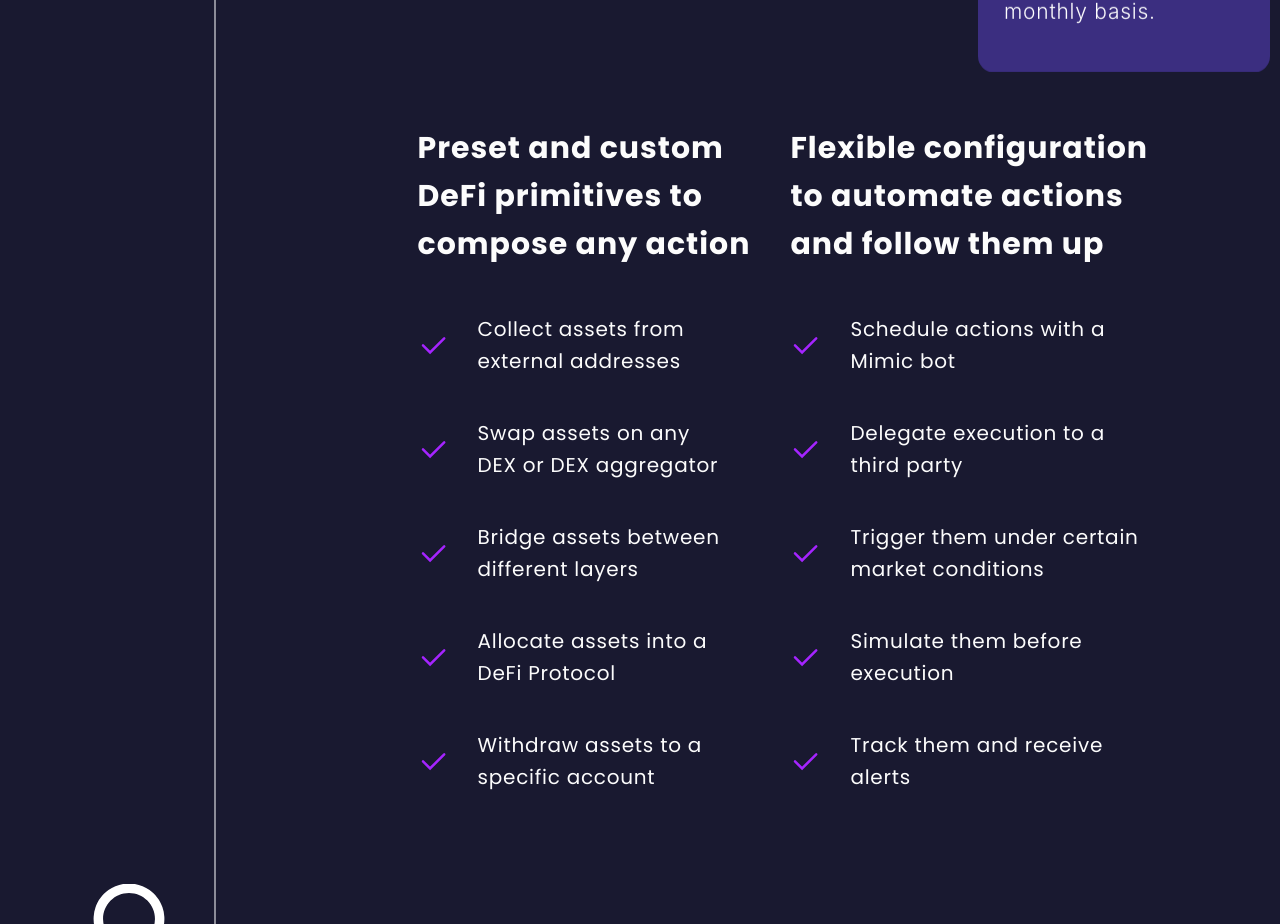
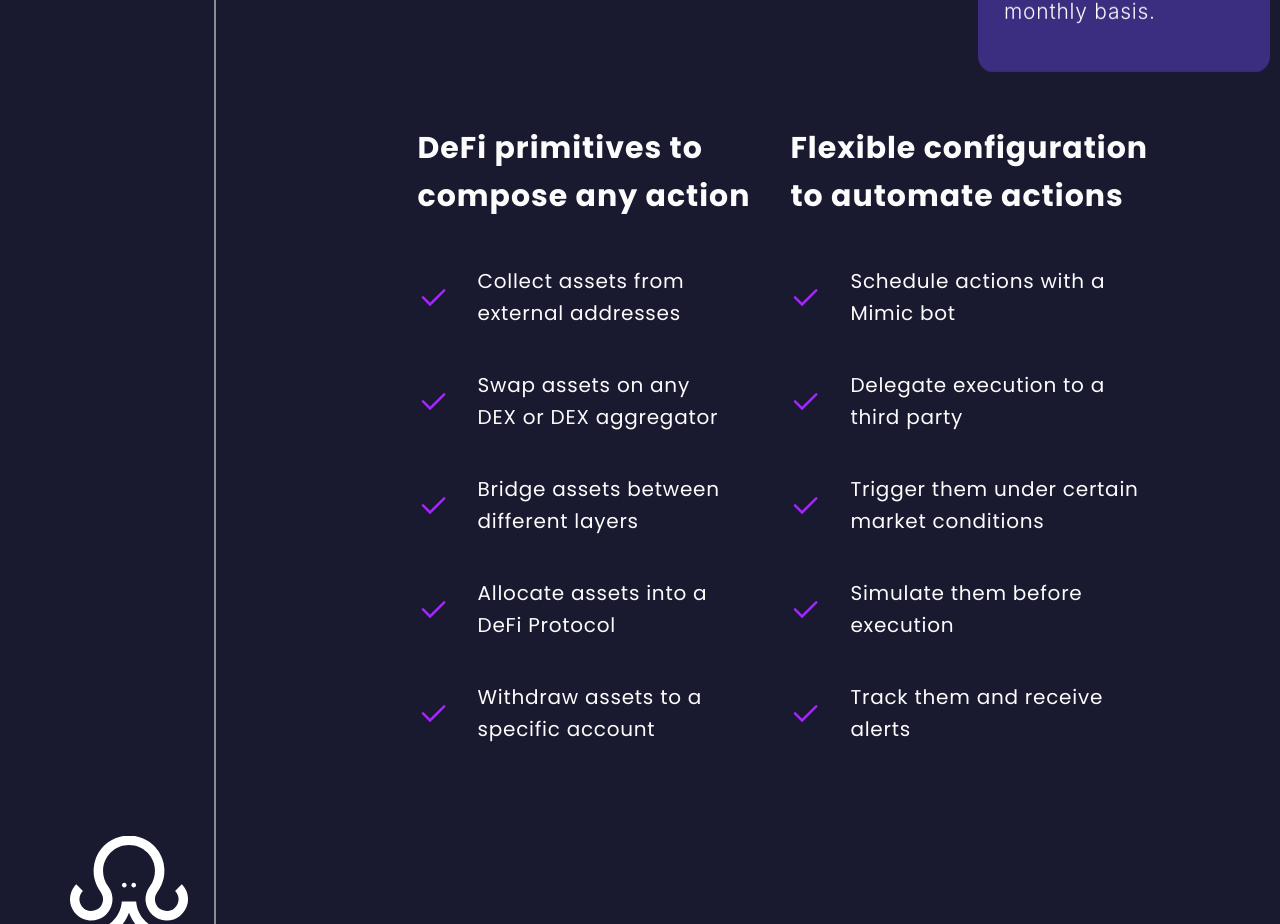
Before and after one commit to mimic-fi/mimic-fi.github.io, a React (Create React App) app: page / in a window 1280 px wide. Shown: the part 2576-3500 px from the top of the page. Built offline with nearby package versions, Linux system fonts and the light colour scheme.

Commit message:
update description text

```diff
--- a/src/sections/Description.js
+++ b/src/sections/Description.js
@@ -10,9 +10,8 @@ const Description = () => {
         <Line src={line} />
         <Box>
           <h1>
-            Preset and custom <br />
             DeFi primitives to  <br />
-            compose any action
+            compose any action <br />
           </h1>
           <div>
             <img src={check} alt="tick" />
@@ -52,8 +51,7 @@ const Description = () => {
         <Box>
           <h1>
             Flexible configuration <br />
-            to automate actions <br />
-            and follow them up
+            to automate actions
           </h1>
           <div>
             <img src={check} alt="tick" />
```
